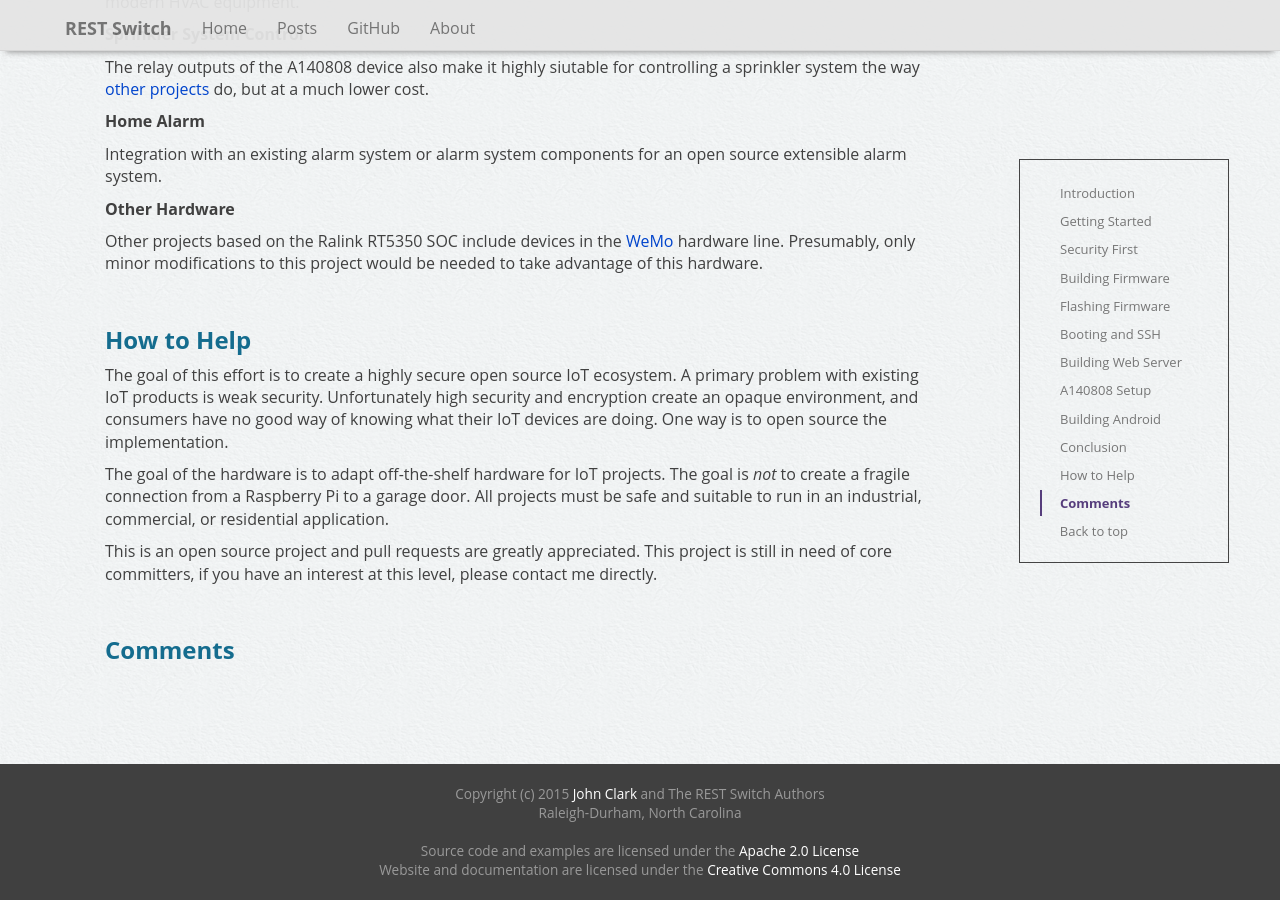
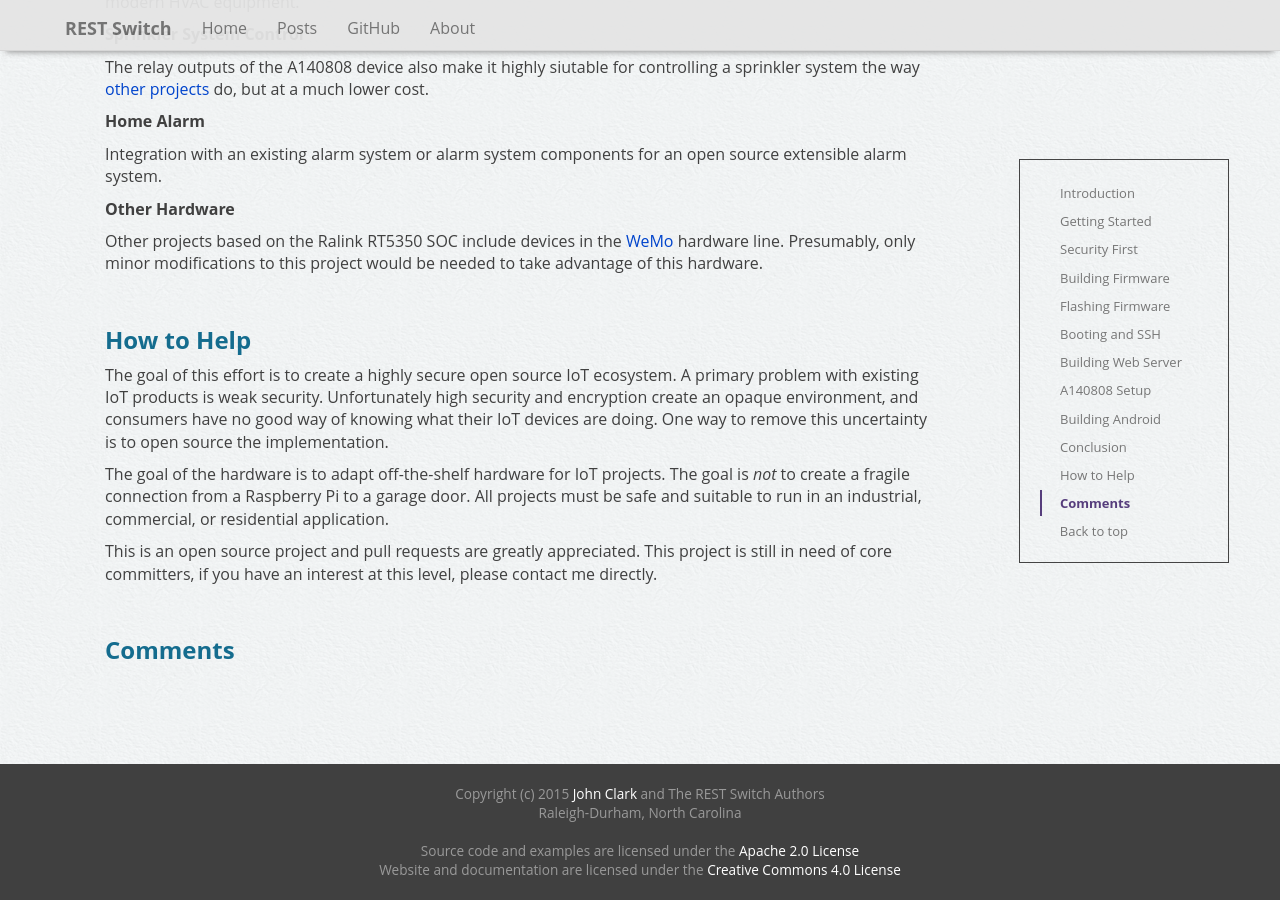
Before and after one commit to rest-switch/rest-switch.github.io, a Jekyll site: the page built from _posts/2015-11-02-a140808.markdown, in a window 1280 px wide and 900 px high, scrolled down 25575 px. Built offline with Jekyll 4.4.1, drawn with Linux system fonts in a browser that asks for light colours; nearby versions of some CDN libraries; comment, search, counter and statistics services are not loaded.

Commit message:
add clarification

```diff
--- a/_posts/2015-11-02-a140808.markdown
+++ b/_posts/2015-11-02-a140808.markdown
@@ -1024,7 +1024,7 @@ Other projects based on the Ralink RT5350 SOC include devices in the <a target="
 
 ###How to Help
 
-The goal of this effort is to create a highly secure open source IoT ecosystem. A primary problem with existing IoT products is weak security. Unfortunately high security and encryption create an opaque environment, and consumers have no good way of knowing what their IoT devices are doing. One way is to open source the implementation.
+The goal of this effort is to create a highly secure open source IoT ecosystem. A primary problem with existing IoT products is weak security. Unfortunately high security and encryption create an opaque environment, and consumers have no good way of knowing what their IoT devices are doing. One way to remove this uncertainty is to open source the implementation.
 
 The goal of the hardware is to adapt off-the-shelf hardware for IoT projects. The goal is *not* to create a fragile connection from a Raspberry Pi to a garage door. All projects must be safe and suitable to run in an industrial, commercial, or residential application.
 
```
